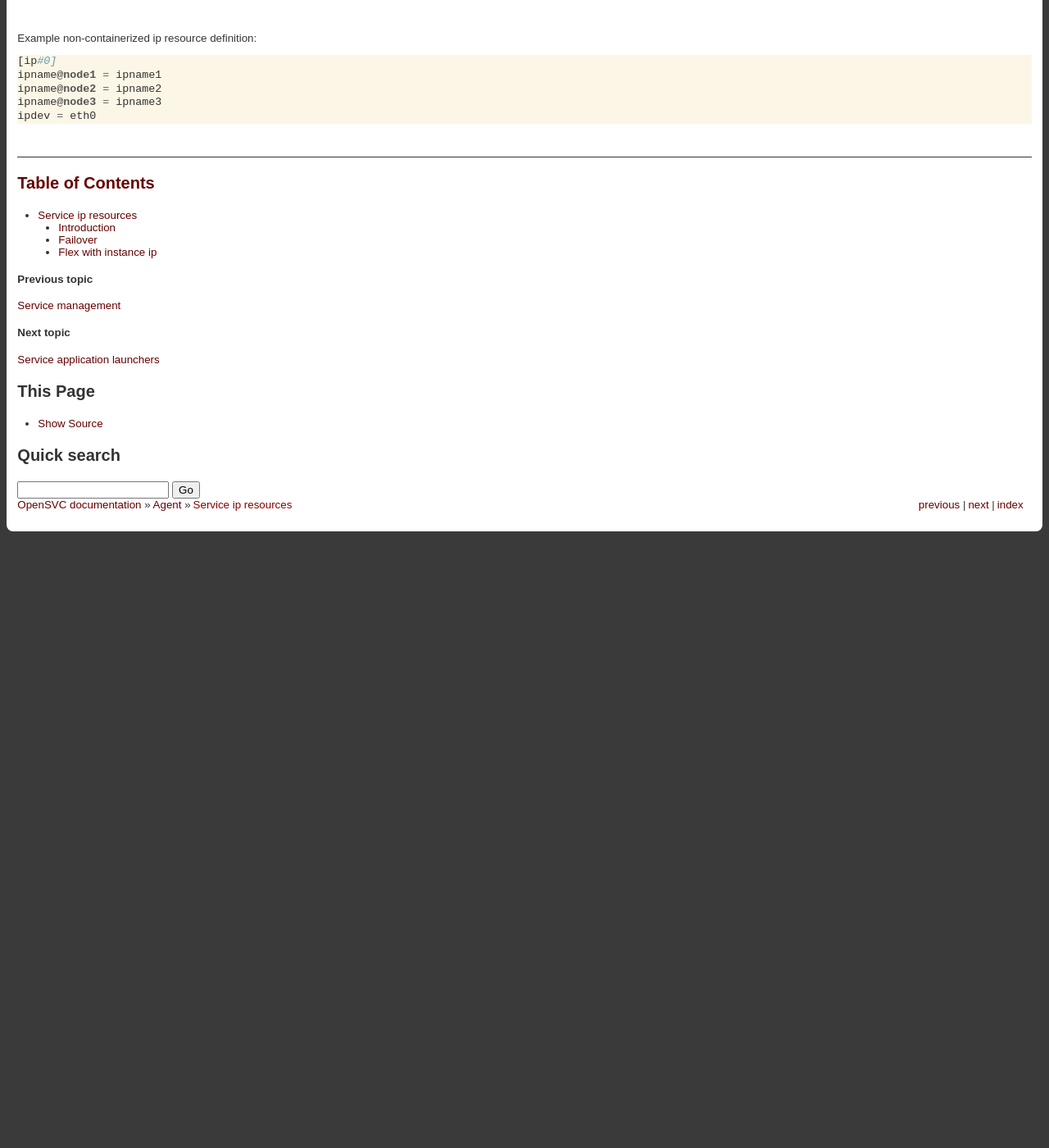
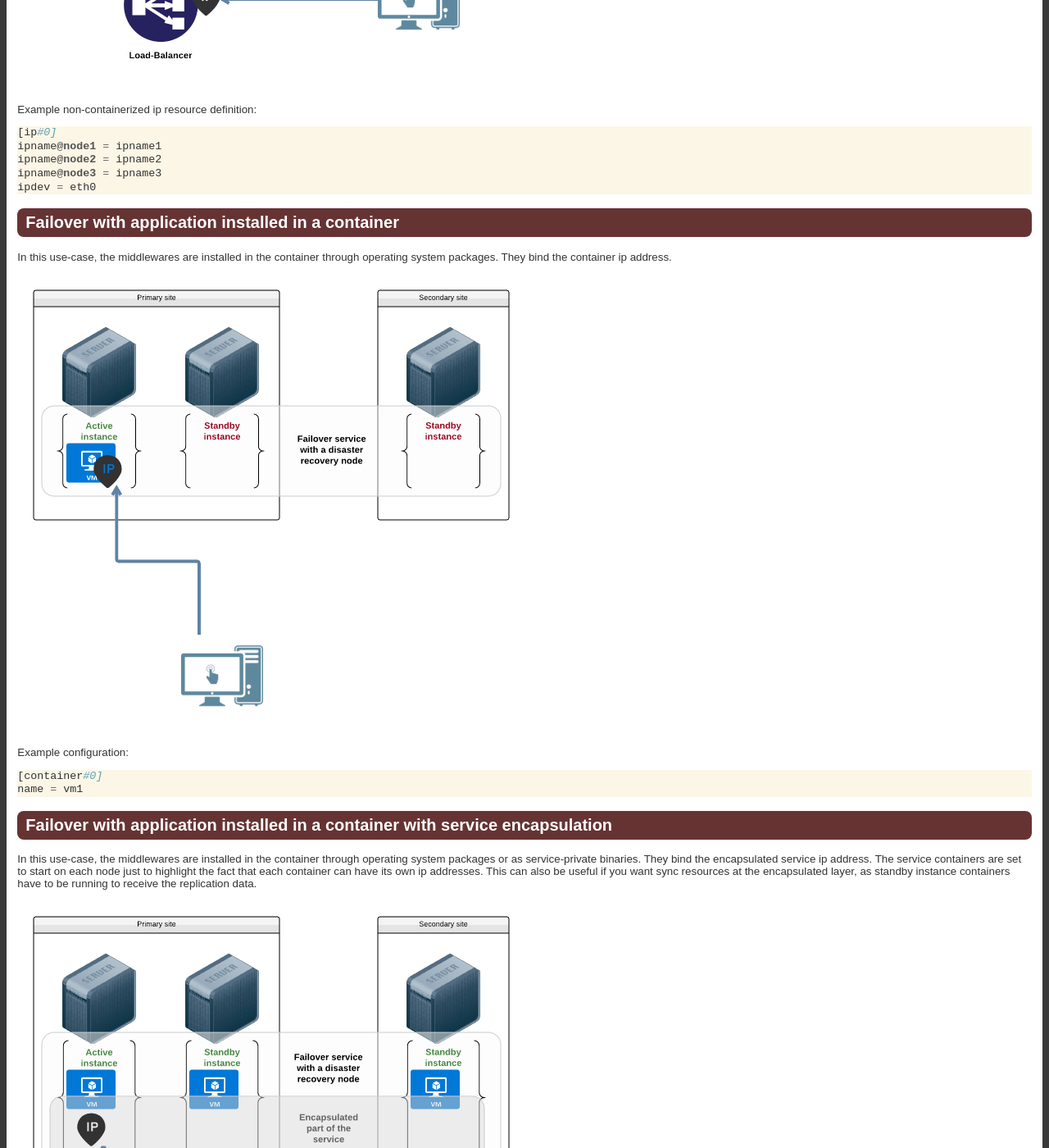
Before and after one commit to opensvc/docs.opensvc.com, a Sphinx documentation site: the page built from source/agent.service.ip.rst, in a window 1280 px wide and 1400 px high, scrolled down 1741 px. Shown: the whole window at 82% size. Built offline with Sphinx 7.4.7, drawn with Linux system fonts in a browser that asks for light colours; comment, search, counter and statistics services are not loaded; before the commit the page ends 2397 px from its top, so only the background shows below that; some of the changed text lies outside the part shown.

Commit message:
Add more service ip use cases

```diff
--- a/source/agent.service.ip.rst
+++ b/source/agent.service.ip.rst
@@ -20,6 +20,8 @@ This chapter presents the different ip management capabilities offered by the Op
 Failover
 ********
 
+In this use-case, the middlewares are installed in the node either through operating system packages or as service-private binaries. They bind the service ip address.
+
 .. image:: _static/agent.service.ip.failover.png
    :scale: 50 %
 
@@ -33,6 +35,8 @@ Example non-containerized ip resource definition::
 Flex with instance ip
 *********************
 
+In this use-case, the middlewares are installed in the node either through operating system packages or as service-private binaries. They bind each service instance ip addresses.
+
 .. image:: _static/agent.service.ip.flex.png
    :scale: 50 %
 
@@ -43,3 +47,35 @@ Example non-containerized ip resource definition::
   ipname@node2 = ipname2
   ipname@node3 = ipname3
   ipdev = eth0
+
+Failover with application installed in a container
+**************************************************
+
+In this use-case, the middlewares are installed in the container through operating system packages. They bind the container ip address.
+
+.. image:: _static/agent.service.ip.failover.container.png
+   :scale: 50 %
+
+Example configuration::
+
+  [container#0]
+  name = vm1
+
+Failover with application installed in a container with service encapsulation
+*****************************************************************************
+
+In this use-case, the middlewares are installed in the container through operating system packages or as service-private binaries. They bind the encapsulated service ip address. The service containers are set to start on each node just to highlight the fact that each container can have its own ip addresses. This can also be useful if you want sync resources at the encapsulated layer, as standby instance containers have to be running to receive the replication data.
+
+.. image:: _static/agent.service.ip.failover.encap.png
+   :scale: 50 %
+
+Example configuration::
+
+  [container#0]
+  name = vm1
+  always_on = nodes drpnodes
+
+  [ip#0]
+  ipname = ipname1
+  ipdev = eth0
+  tags = encap
```
Also changed, not shown: source/_static/agent.service.ip.failover.container.png (added), source/_static/agent.service.ip.failover.encap.png (added), source/_static/agent.service.ip.flex.png.
